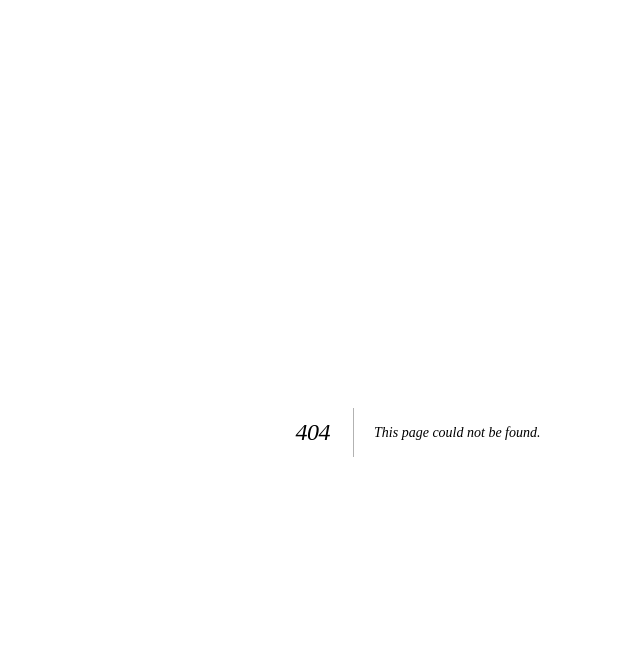
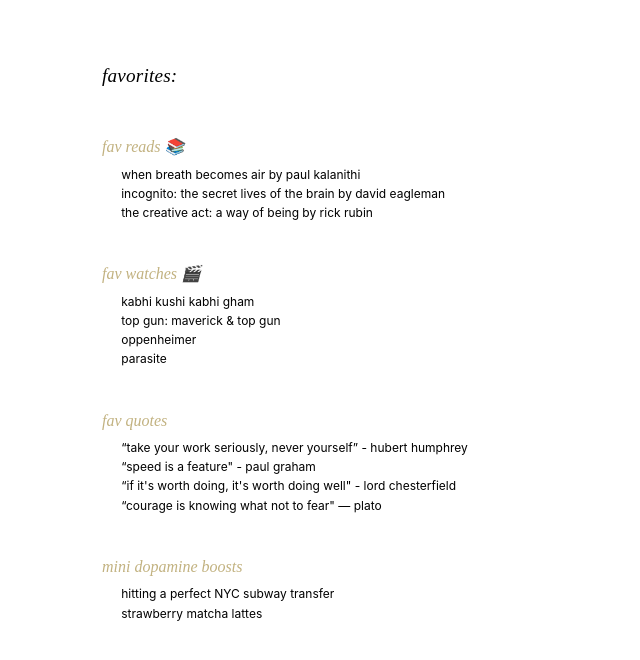
Before and after one commit to raagakarumanchi/personalwebsite, a Next.js app: page /vibes in a window 1280 px wide. Before the commit this address had no page. Shown: the top 660 px of the page, without its empty margins (222-862 px from the left). Built offline with nearby package versions, Linux system fonts and the light colour scheme.

Commit message:
Update intro paragraph wording, remove photos heading, and apply recent UI tweaks

```diff
--- a/src/app/page.tsx
+++ b/src/app/page.tsx
@@ -24,15 +24,15 @@
         <AnimatedBackground />
       </Suspense>
 
-      <main className="animate-fade-in" style={{ maxWidth: 1200, margin: '0 auto', padding: '2rem 1.5rem 4rem' }}>
-        <h1 style={{ textAlign: 'left' }}>hi! i&apos;m raaga karumanchi 🪐</h1>
+      <main className="animate-fade-in" style={{ maxWidth: 900, margin: '0 auto', padding: '1.2rem 0.8rem 2rem', fontSize: '9pt' }}>
+        <h1 style={{ textAlign: 'left', fontSize: '2.5rem', marginBottom: '0.7rem' }}>hi! i&apos;m raaga karumanchi 🪐</h1>
 
-        <p style={{ fontSize: '1.1rem', fontStyle: 'italic', marginBottom: '2rem' }}>
-          Twenty. I was born and raised in the San Francisco Bay Area. Currently, I live in NYC. I enjoy exploring side quests and delving into rabbit holes. Interested in health tech, global health, and neuroscience.
+        <p style={{ fontSize: '9pt', fontStyle: 'italic', marginBottom: '2rem' }}>
+          Twenty. I was born and raised in the San Francisco Bay Area. Currently, I live in NYC. I enjoy exploring side quests and delving into rabbit holes. Interested in health/biotech, global health, and neuroscience.
         </p>
-        <div className="section-columns">
+        <div className="section-columns" style={{ gap: '2rem', marginBottom: '1rem' }}>
           <div>
-            <h2>currently</h2>
+            <h2 style={{ marginBottom: '0.4rem' }}>currently</h2>
             <ul>
               <li className="item" id="currently-item-1-final">
                 <span className="item-number">01</span>
@@ -53,7 +53,7 @@
             </ul>
           </div>
           <div>
-            <h2>previously</h2>
+            <h2 style={{ marginBottom: '0.4rem' }}>previously</h2>
             <ul>
               <li className="item">
                 <span className="item-number">01</span>
@@ -71,12 +71,10 @@
           </div>
         </div>
 
-        <h2>photos</h2>
         <div className="photo-grid">
           <img src="/amusement_park.jpeg" alt="Amusement Park" />
           <img src="/snowy_day.jpeg" alt="Snowy Day" />
           <img src="/baby_photo.jpeg" alt="Baby Photo" />
-          <img src="/dad_and_me.jpeg" alt="Dad and Me" />
         </div>
 
         <footer>
@@ -101,6 +99,24 @@
             <p className="text-sm opacity-75">
               Last updated: May 2024
             </p>
+            <p style={{ marginTop: '1.2rem' }}>
+              <a
+                href="/vibes"
+                style={{
+                  color: 'var(--accent)',
+                  textDecoration: 'none',
+                  borderBottom: '2px solid var(--accent)',
+                  paddingBottom: '2px',
+                  fontWeight: 500,
+                  fontSize: '9pt',
+                  transition: 'border-color 0.2s',
+                }}
+                onMouseOver={e => (e.currentTarget.style.borderColor = 'var(--accent-hover)')}
+                onMouseOut={e => (e.currentTarget.style.borderColor = 'var(--accent)')}
+              >
+                favorites
+              </a>
+            </p>
           </div>
         </footer>
       </main>
--- /dev/null
+++ b/src/app/vibes/page.tsx
@@ -0,0 +1,48 @@
+import React from 'react';
+
+export default function Vibes() {
+  return (
+    <main className="animate-fade-in" style={{ maxWidth: 680, margin: '0 auto', padding: '2rem 1.5rem 4rem', fontSize: '9pt', textAlign: 'left' }}>
+      <h1 style={{ fontFamily: 'Amiri, serif', fontWeight: 400, fontStyle: 'italic', fontSize: '1.2rem', textAlign: 'left', margin: '0 0 1.2rem 0', letterSpacing: '0.01em', width: 'fit-content' }}>
+        favorites:
+      </h1>
+
+      <section style={{ marginBottom: '0.7rem' }}>
+        <h2 style={{ fontSize: '1rem', color: 'var(--accent)', marginBottom: '0.3rem' }}>fav reads 📚</h2>
+        <ul style={{ marginLeft: '1.2rem' }}>
+          <li>when breath becomes air by paul kalanithi</li>
+          <li>incognito: the secret lives of the brain by david eagleman</li>
+          <li>the creative act: a way of being by rick rubin</li>
+        </ul>
+      </section>
+
+      <section style={{ marginBottom: '0.7rem' }}>
+        <h2 style={{ fontSize: '1rem', color: 'var(--accent)', marginBottom: '0.3rem' }}>fav watches 🎬</h2>
+        <ul style={{ marginLeft: '1.2rem' }}>
+          <li>kabhi kushi kabhi gham</li>
+          <li>top gun: maverick &amp; top gun</li>
+          <li>oppenheimer</li>
+          <li>parasite</li>
+        </ul>
+      </section>
+
+      <section style={{ marginBottom: '0.7rem' }}>
+        <h2 style={{ fontSize: '1rem', color: 'var(--accent)', marginBottom: '0.3rem' }}>fav quotes</h2>
+        <ul style={{ marginLeft: '1.2rem' }}>
+          <li>“take your work seriously, never yourself” - hubert humphrey</li>
+          <li>“speed is a feature" - paul graham</li>
+          <li>“if it's worth doing, it's worth doing well" - lord chesterfield</li>
+          <li>“courage is knowing what not to fear" — plato</li>
+        </ul>
+      </section>
+
+      <section>
+        <h2 style={{ fontSize: '1rem', color: 'var(--accent)', marginBottom: '0.3rem' }}>mini dopamine boosts</h2>
+        <ul style={{ marginLeft: '1.2rem' }}>
+          <li>hitting a perfect NYC subway transfer</li>
+          <li>strawberry matcha lattes</li>
+        </ul>
+      </section>
+    </main>
+  );
+}
--- a/src/components/SocialLinks.tsx
+++ b/src/components/SocialLinks.tsx
@@ -45,7 +45,7 @@
 
 export const SocialLinks = () => {
   return (
-    <div className="social-links">
+    <div className="social-links" style={{ fontSize: '9pt' }}>
       {socialLinks.map((link) => (
         <a
           key={link.name}
```
